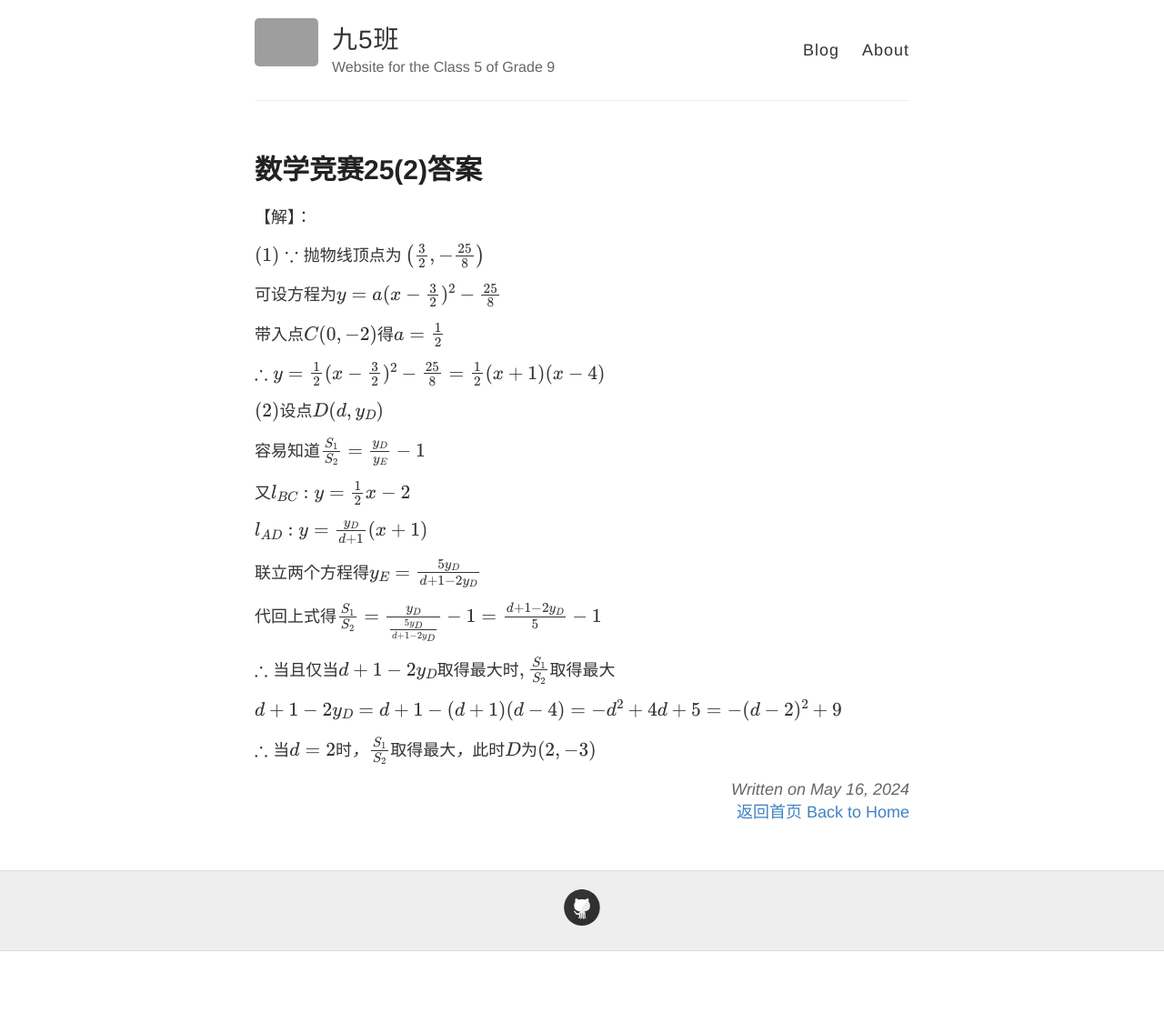
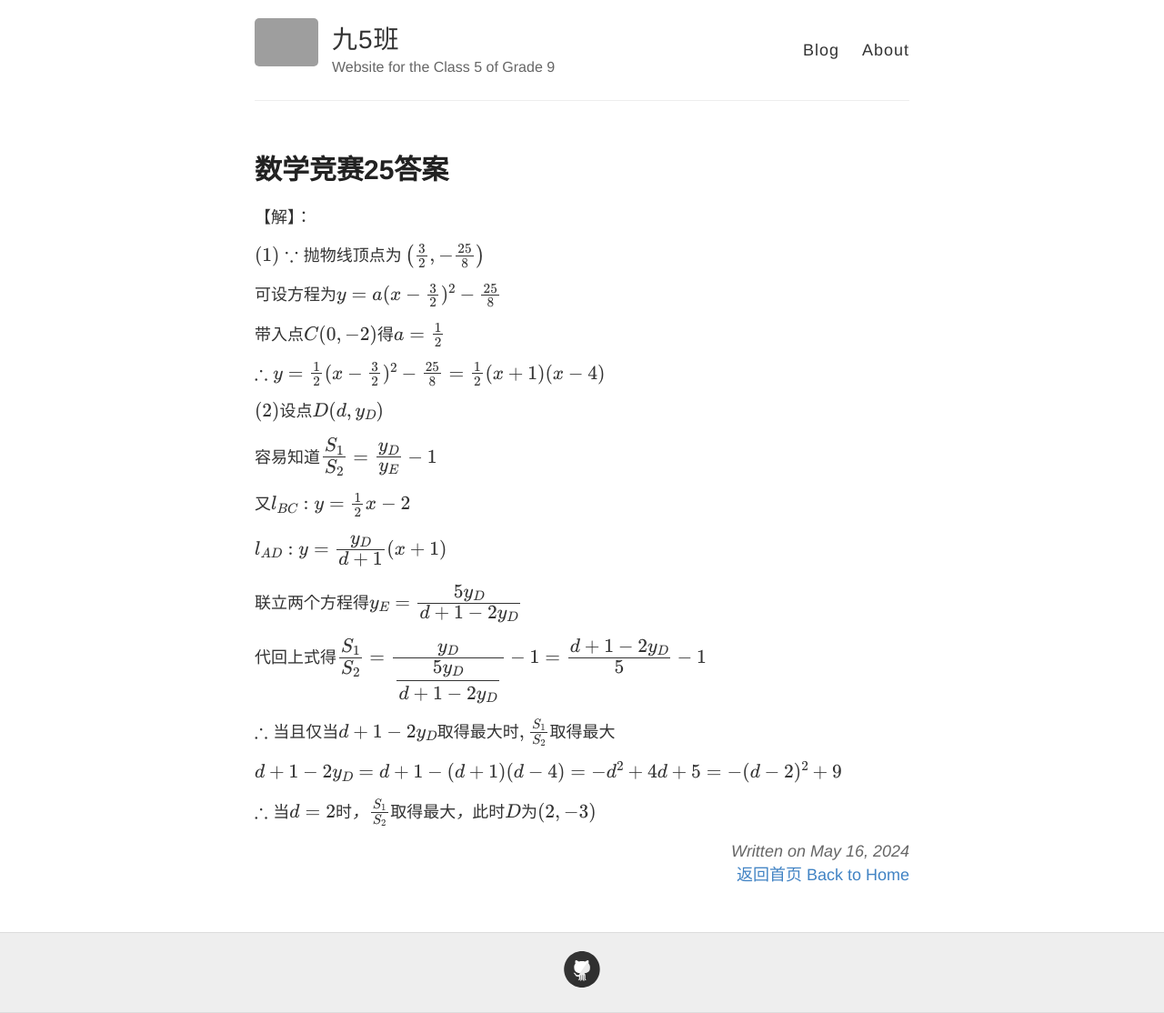
Before and after one commit to Website-xieyuen/website-xieyuen.github.io, a Jekyll site: the page built from _posts/2024-5-16-Competition.md, in a window 1280 px wide. Shown: the whole page at 91% size. Built offline with Jekyll 4.4.1, drawn with Linux system fonts in a browser that asks for light colours; before the commit the page ends 1046 px from its top, so only the background shows below that; grey boxes are pictures that could not be loaded.

Commit message:
Update 2024-5-16-Competition.md

```diff
--- a/_posts/2024-5-16-Competition.md
+++ b/_posts/2024-5-16-Competition.md
@@ -1,6 +1,6 @@
 ---
 layout: math
-title: 数学竞赛25(2)答案
+title: 数学竞赛25答案
 permalink: /posts/2024/5/answer-math-competition-25
 ---
 
@@ -16,15 +16,15 @@ $\therefore y = \frac{1}{2} (x - \frac{3}{2})^{2} - \frac{25}{8} = \frac{1}{2}(x
 
 $(2)设点D(d, y_{D})$
 
-$容易知道 \frac{S_1}{S_2} = \frac{y_{D}}{y_{E}} - 1$
+$容易知道 \cfrac{S_1}{S_2} = \cfrac{y_{D}}{y_{E}} - 1$
 
 $又 l_{BC}: y=\frac{1}{2} x - 2$
 
-$l_{AD}: y=\frac{y_{D}}{d+1}(x+1)$
+$l_{AD}: y=\cfrac{y_{D}}{d+1}(x+1)$
 
-$联立两个方程得 y_E =\frac{5 y_{D}}{d+1 - 2y_{D}}$
+$联立两个方程得 y_E =\cfrac{5 y_{D}}{d+1 - 2y_{D}}$
 
-$代回上式得 \frac{S_1}{S_2}=\frac{y_{D}}{\frac{5 y_{D}}{d+1 - 2y_{D}}} -1 =\frac{d+1 - 2y_{D}}{5} -1$
+$代回上式得 \cfrac{S_1}{S_2}=\cfrac{y_{D}}{\dfrac{5 y_{D}}{d+1 - 2y_{D}}} -1 =\cfrac{d+1 - 2y_{D}}{5} -1$
 
 $\therefore 当且仅当 d+1 - 2y_{D} 取得最大时,\frac{S_1}{S_2}取得最大$
 
```
